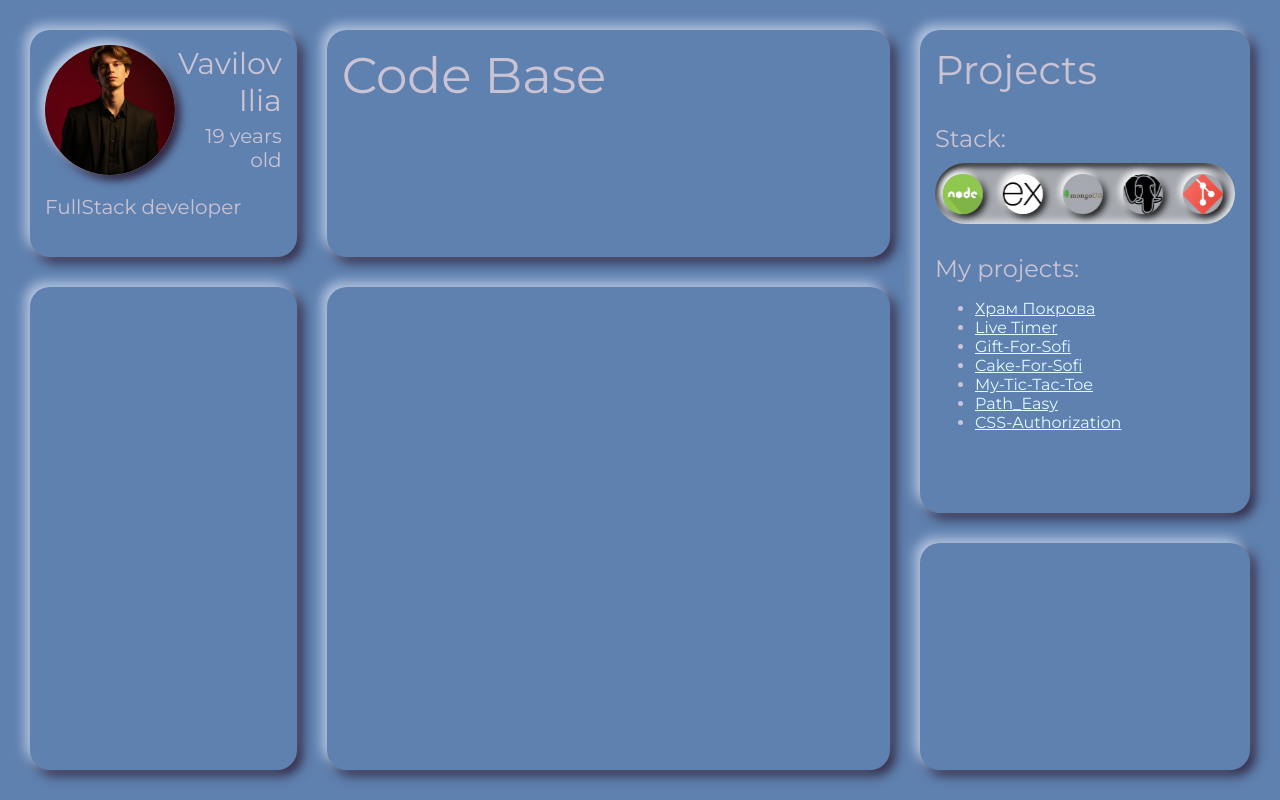
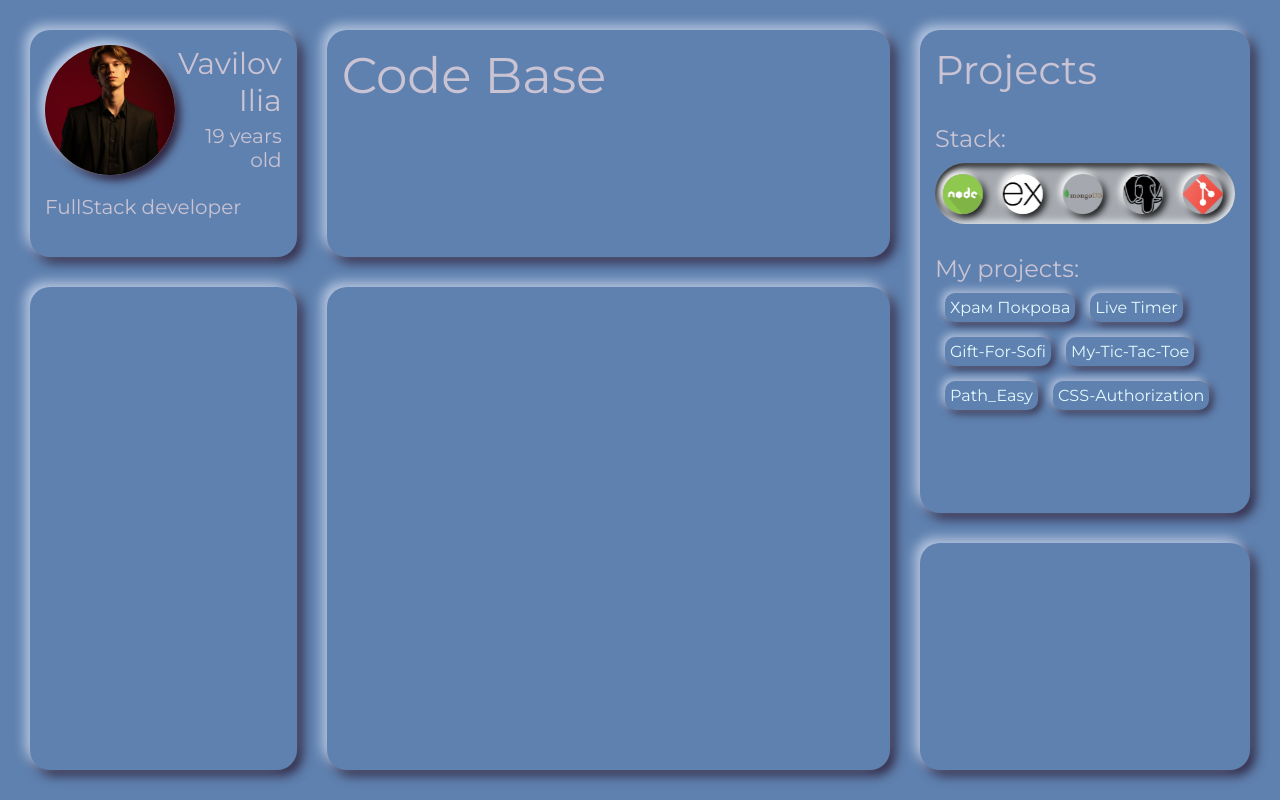
Before and after one commit to GrimProg-design/Code_Base, a React (Vite) app: page / in a window 1280 px wide. Built offline with nearby package versions, Linux system fonts and the light colour scheme; grey boxes are pictures that could not be loaded; a web font is replaced by a local one.

Commit message:
Add more style

```diff
--- a/src/components/projects/Projects.css
+++ b/src/components/projects/Projects.css
@@ -58,7 +58,7 @@
   box-sizing: border-box;
   overflow: hidden;
   border-radius: 50px;
-  box-shadow:  -3px -3px 7px #ffffff,  3px 3px 7px #000000;
+  box-shadow: -3px -3px 7px #ffffff, 3px 3px 7px #000000;
 }
 
 .logos-wrapper img {
@@ -74,12 +74,29 @@
   margin-top: 30px;
 }
 
+.total-wrapper {
+  display: flex;
+  flex-wrap: wrap;
+  gap: 15px;
+  margin: 10px;
+}
+
+.links-wrappers {
+  display: flex;
+  align-items: center;
+  justify-content: center;
+  padding: 5px;
+  border-radius: 10px;
+  box-shadow: -3px -3px 8px #b7c8e3, 3px 3px 8px #2c213b;
+}
+
+.links-wrappers:hover {
+  box-shadow: inset -3px -3px 8px #c7d9ea, inset 3px 3px 8px #232b30;
+}
+
 a {
   color: #e2f9ff;
-}
-
-a:hover {
-    color: #a9bbbf;
+  text-decoration: none;
 }
 
 @keyframes swing {
--- a/src/components/projects/components/MyProjects.jsx
+++ b/src/components/projects/components/MyProjects.jsx
@@ -1,9 +1,8 @@
 export default function MyProjects() {
   return (
     <div className="project-wrappers">
-      <ul>
-        <li>
-          <img src="" alt="" />
+      <div className="total-wrapper">
+        <div className="links-wrappers">
           <a
             href="https://grimprog-design.github.io/for-church/?page=home"
             target="_blank"
@@ -11,10 +10,9 @@ export default function MyProjects() {
           >
             Храм Покрова
           </a>
-        </li>
+        </div>
 
-        <li>
-          <img src="" alt="" />
+        <div className="links-wrappers">
           <a
             href="https://grimprog-design.github.io/Life_timer/"
             target="_blank"
@@ -22,30 +20,19 @@ export default function MyProjects() {
           >
             Live Timer
           </a>
-        </li>
+        </div>
 
-        <li>
-            <a
+        <div className="links-wrappers">
+          <a
             href="https://grimprog-design.github.io/gift-for-you/"
             target="_blank"
             rel="noopener noreferrer"
           >
             Gift-For-Sofi
           </a>
-        </li>
+        </div>
 
-        <li>
-            <a
-            href="https://grimprog-design.github.io/cake-for-sofi/"
-            target="_blank"
-            rel="noopener noreferrer"
-          >
-            Cake-For-Sofi
-          </a>
-        </li>
-
-        <li>
-          <img src="" alt="" />
+        <div className="links-wrappers">
           <a
             href="https://grimprog-design.github.io/my-tic-tac-toe/"
             target="_blank"
@@ -53,10 +40,9 @@ export default function MyProjects() {
           >
             My-Tic-Tac-Toe
           </a>
-        </li>
+        </div>
 
-        <li>
-          <img src="" alt="" />
+        <div className="links-wrappers">
           <a
             href="https://www.npmjs.com/package/path-easy"
             target="_blank"
@@ -64,17 +50,18 @@ export default function MyProjects() {
           >
             Path_Easy
           </a>
-        </li>
+        </div>
 
-        <li>
-          <img src="" alt="" />
+        <div className="links-wrappers">
           <a
             href="https://grimprog-design.github.io/css-authorization/"
             target="_blank"
             rel="noopener noreferrer"
-          >CSS-Authorization</a>
-        </li>
-      </ul>
+          >
+            CSS-Authorization
+          </a>
+        </div>
+      </div>
     </div>
   );
 }
```
Lines whose indentation alone changed are shown as unchanged.
